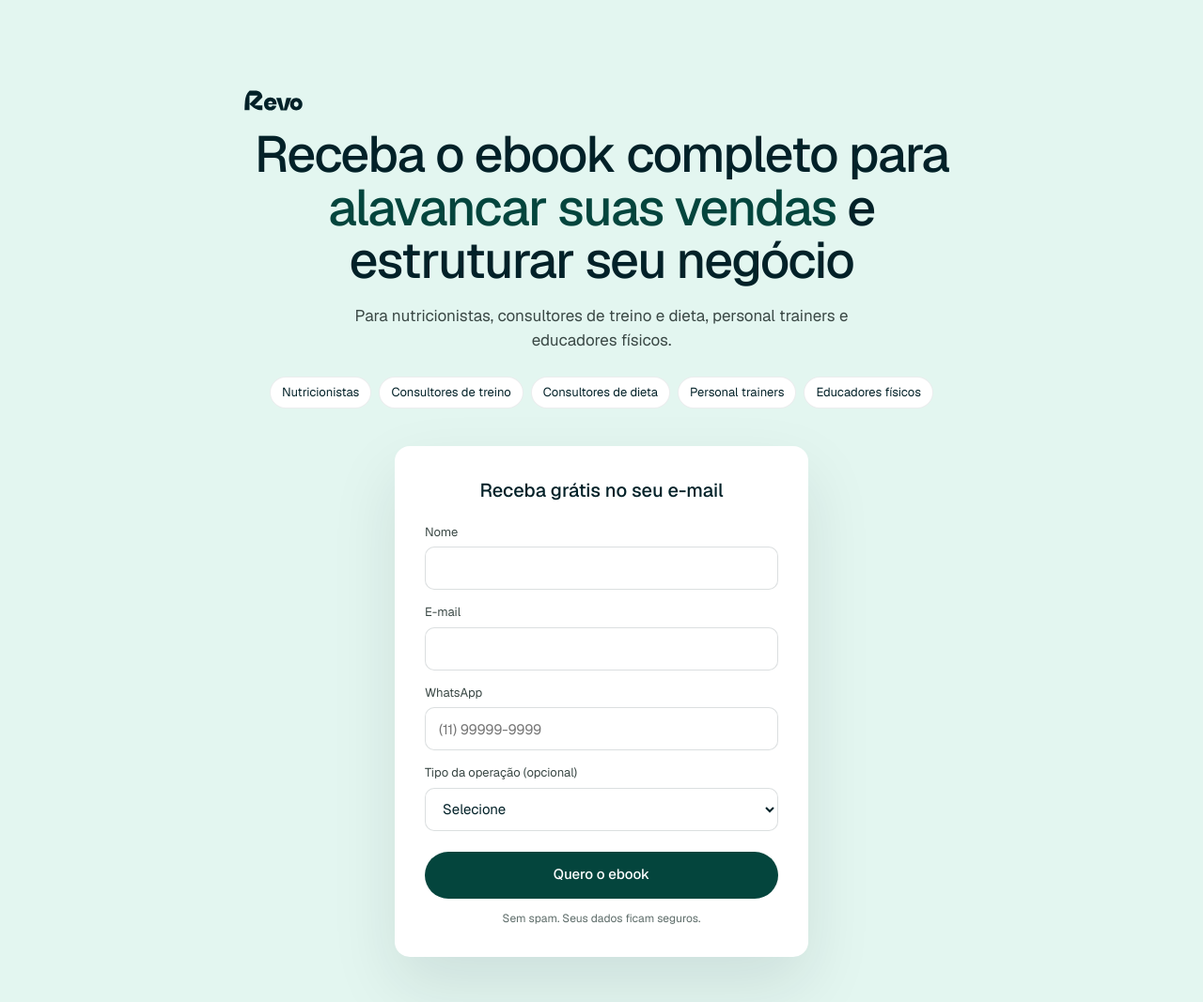
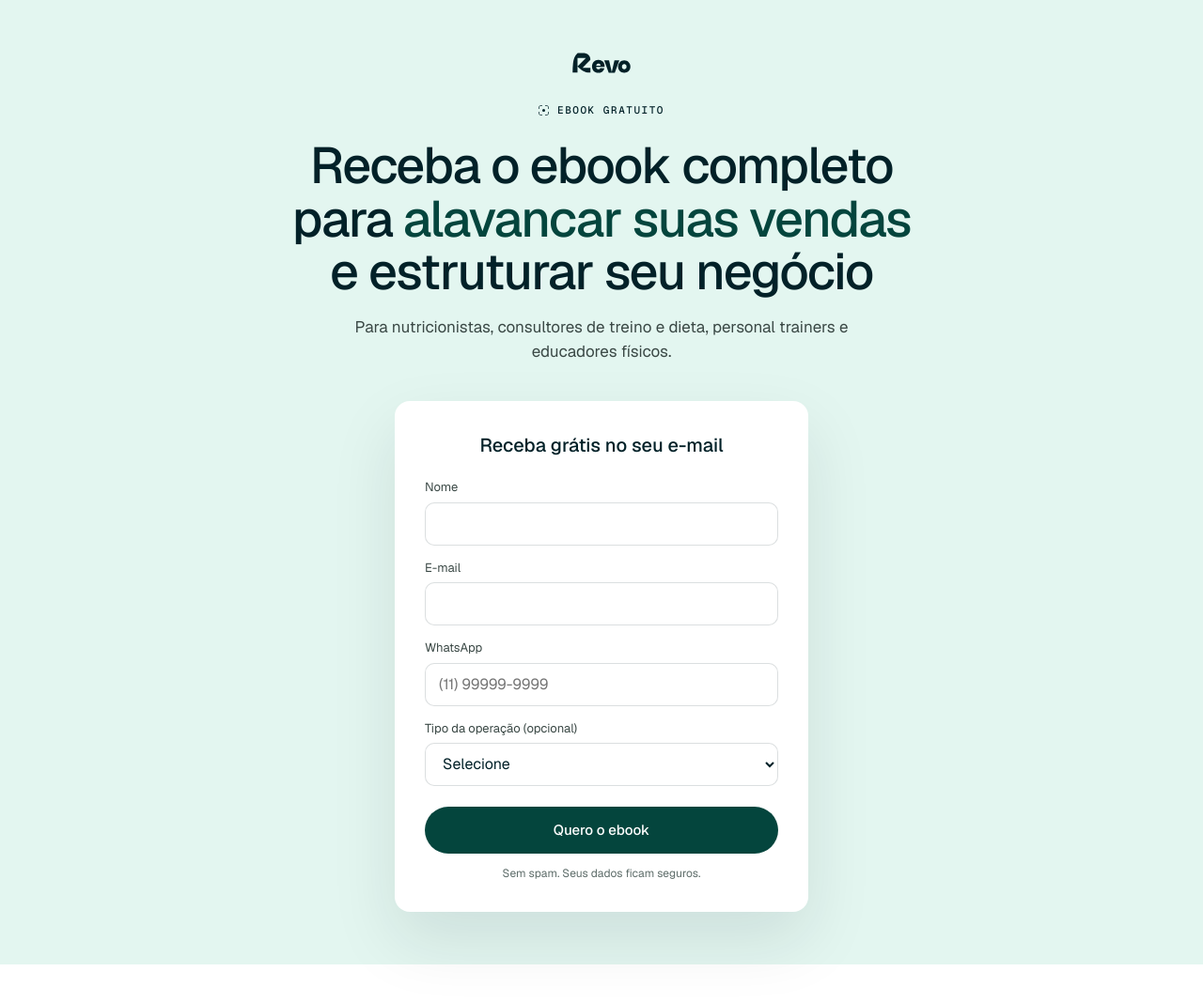
Before and after one commit to diogoassisramos-code/revo-site, a Jekyll site: the page built from ebook.html, in a window 1280 px wide. Shown: the whole page at 94% size. Built offline with Jekyll 4.4.1, drawn with Linux system fonts in a browser that asks for light colours; after the commit the page ends 1027 px from its top, so only the background shows below that.

Commit message:
Ebook LP: review fixes (iOS zoom, honest errors, phone mask, UTMs, eyebrow)
Co-Authored-By: Claude Opus 5.5 <noreply@anthropic.com>
Claude-Session: https://claude.ai/code/session_012hS2fhAfq7pAvxaQBu2C8f

```diff
--- a/ebook.html
+++ b/ebook.html
@@ -19,24 +19,25 @@ permalink: /ebook
 <link href="https://fonts.googleapis.com/css2?family=Geist:wght@300..700&family=Geist+Mono:wght@400..600&display=swap" rel="stylesheet">
 <link rel="stylesheet" href="/assets/site.css?v={{ site.time | date: '%s' }}">
 <style>
-.eb{min-height:100svh;background:var(--mint-100);text-align:center;display:grid;place-items:center;padding:96px 16px 48px}
+.eb{min-height:100svh;background:var(--mint-100);text-align:center;display:grid;place-items:center;padding:56px 16px}
 .eb-in{max-width:760px;width:100%;display:flex;flex-direction:column;align-items:center;gap:40px}
-.eb h1{font-size:clamp(32px,4.6vw,54px);line-height:1.05;letter-spacing:-.03em;font-weight:500;margin:18px 0}
+.eb h1{font-size:clamp(32px,4.6vw,54px);line-height:1.05;letter-spacing:-.03em;font-weight:500;margin:18px auto;max-width:22ch;text-wrap:balance}
 .eb h1 em{font-style:normal;color:var(--green)}
 .eb .sub{font-size:17px;line-height:1.5;color:var(--ink-2);margin:0;max-width:34em;margin:0 auto}
-.eb ul{list-style:none;padding:0;margin:26px 0 0;display:flex;flex-wrap:wrap;gap:8px;justify-content:center}
-.eb li{font-size:13px;padding:6px 12px;border-radius:999px;background:#fff;border:1px solid var(--line-soft)}
+.eb-logo{display:block;margin:0 auto 28px}
 .eb-form{width:100%;max-width:440px;box-sizing:border-box;text-align:left;background:#fff;border-radius:var(--r-lg);padding:32px;box-shadow:0 30px 70px rgba(2,33,40,.10)}
 .eb-form h2{font-size:20px;font-weight:500;margin:0 0 20px;text-align:center}
 .eb-form label{display:block;font-size:13px;color:var(--ink-2);margin:0 0 14px}
-.eb-form input,.eb-form select{display:block;width:100%;box-sizing:border-box;margin-top:6px;height:46px;padding:0 14px;border:1px solid var(--line);border-radius:10px;font:inherit;font-size:15px;color:var(--ink);background:#fff}
+.eb-form input,.eb-form select{display:block;width:100%;box-sizing:border-box;margin-top:6px;height:46px;padding:0 14px;border:1px solid var(--line);border-radius:10px;font:inherit;font-size:16px;color:var(--ink);background:#fff}
 .eb-form input:focus,.eb-form select:focus{outline:2px solid var(--mint-400);border-color:transparent}
 .eb-form button{width:100%;height:50px;margin-top:8px;border:0;border-radius:999px;background:var(--green);color:#fff;font:inherit;font-size:15px;font-weight:500;cursor:pointer}
 .eb-form button:hover{background:var(--ink)}
+.eb-form button:disabled{opacity:.6;cursor:wait}
+.eb-err{color:#b42318;font-size:13px;margin:10px 0 0;text-align:center}
 .eb-form small{display:block;margin-top:12px;font-size:12px;color:var(--ink-3);text-align:center}
 .eb-ok{text-align:center}
 .eb-ok h2{margin-bottom:8px}
-@media (max-width:600px){.eb-in{gap:28px}.eb{padding-top:56px}.eb-form{padding:24px}}
+@media (max-width:600px){.eb-in{gap:28px}.eb{padding:32px 16px}.eb-form{padding:24px}.eb-logo{margin-bottom:20px}}
 </style>
 </head>
 <body>
@@ -44,28 +45,29 @@ permalink: /ebook
 <main class="eb">
   <div class="eb-in">
     <div>
-      <img src="/assets/revo-wordmark.svg" alt="Revo" height="22" onerror="this.remove()">
+      <a href="/"><img class="eb-logo" src="/assets/revo-wordmark.svg" alt="Revo" height="22"></a>
+      <span class="eyebrow"><i class="mk"></i>Ebook gratuito</span>
       <h1>Receba o ebook completo para <em>alavancar suas vendas</em> e estruturar seu negócio</h1>
       <p class="sub">Para nutricionistas, consultores de treino e dieta, personal trainers e educadores físicos.</p>
-      <ul><li>Nutricionistas</li><li>Consultores de treino</li><li>Consultores de dieta</li><li>Personal trainers</li><li>Educadores físicos</li></ul>
     </div>
 
     <form class="eb-form" id="eb-form" novalidate>
       <h2>Receba grátis no seu e-mail</h2>
       <label>Nome<input name="nome" required autocomplete="name"></label>
       <label>E-mail<input name="email" type="email" required autocomplete="email"></label>
-      <label>WhatsApp<input name="whatsapp" type="tel" required autocomplete="tel" placeholder="(11) 99999-9999"></label>
+      <label>WhatsApp<input name="whatsapp" type="tel" inputmode="numeric" required autocomplete="tel" placeholder="(11) 99999-9999" pattern="\(\d{2}\) \d{4,5}-\d{4}" title="DDD + número"></label>
       <label>Tipo da operação (opcional)
         <select name="profissao">
           <option value="">Selecione</option>
           <option>Nutricionista</option>
           <option>Consultoria treino</option>
           <option>Consultoria treino + dieta</option>
-          <option>Educador físico</option>
+          <option>Personal / educador físico</option>
           <option>Outros</option>
         </select>
       </label>
       <button type="submit">Quero o ebook</button>
+      <p class="eb-err" id="eb-err" role="alert" hidden></p>
       <small>Sem spam. Seus dados ficam seguros.</small>
     </form>
   </div>
@@ -74,15 +76,34 @@ permalink: /ebook
 // TODO: definir o endpoint que recebe os leads (CRM / RD / planilha).
 const EBOOK_ENDPOINT = '';
 const form = document.getElementById('eb-form');
+const err = document.getElementById('eb-err');
+const tel = form.whatsapp;
+tel.addEventListener('input', () => {
+  const d = tel.value.replace(/\D/g, '').slice(0, 11);
+  tel.value = d.length > 6 ? `(${d.slice(0,2)}) ${d.slice(2, d.length - 4)}-${d.slice(-4)}`
+            : d.length > 2 ? `(${d.slice(0,2)}) ${d.slice(2)}` : d;
+});
+const utm = Object.fromEntries([...new URLSearchParams(location.search)].filter(([k]) => k.startsWith('utm_')));
 form.addEventListener('submit', async e => {
   e.preventDefault();
+  err.hidden = true;
   if (!form.reportValidity()) return;
-  const data = Object.fromEntries(new FormData(form));
-  (window.dataLayer = window.dataLayer || []).push({event: 'ebook_lead', profissao: data.profissao});
-  if (EBOOK_ENDPOINT) {
-    try { await fetch(EBOOK_ENDPOINT, {method: 'POST', headers: {'Content-Type': 'application/json'}, body: JSON.stringify(data)}); } catch {}
+  const btn = form.querySelector('button');
+  const data = {...Object.fromEntries(new FormData(form)), ...utm, origem: 'lp-ebook'};
+  btn.disabled = true; btn.textContent = 'Enviando…';
+  try {
+    if (EBOOK_ENDPOINT) {
+      const r = await fetch(EBOOK_ENDPOINT, {method: 'POST', headers: {'Content-Type': 'application/json'}, body: JSON.stringify(data)});
+      if (!r.ok) throw new Error(r.status);
+    }
+  } catch {
+    btn.disabled = false; btn.textContent = 'Quero o ebook';
+    err.textContent = 'Não foi possível enviar agora. Tente novamente em instantes.';
+    err.hidden = false;
+    return;
   }
-  form.innerHTML = '<div class="eb-ok"><h2>Pronto! 🎉</h2><p class="sub">Enviamos o ebook para <b></b>. Confira sua caixa de entrada.</p></div>';
+  (window.dataLayer = window.dataLayer || []).push({event: 'ebook_lead', profissao: data.profissao || 'nao_informado'});
+  form.innerHTML = '<div class="eb-ok"><h2>Pronto! 🎉</h2><p class="sub">O ebook vai chegar em <b></b>. Confira sua caixa de entrada (e o spam).</p></div>';
   form.querySelector('b').textContent = data.email;
 });
 </script>
```
